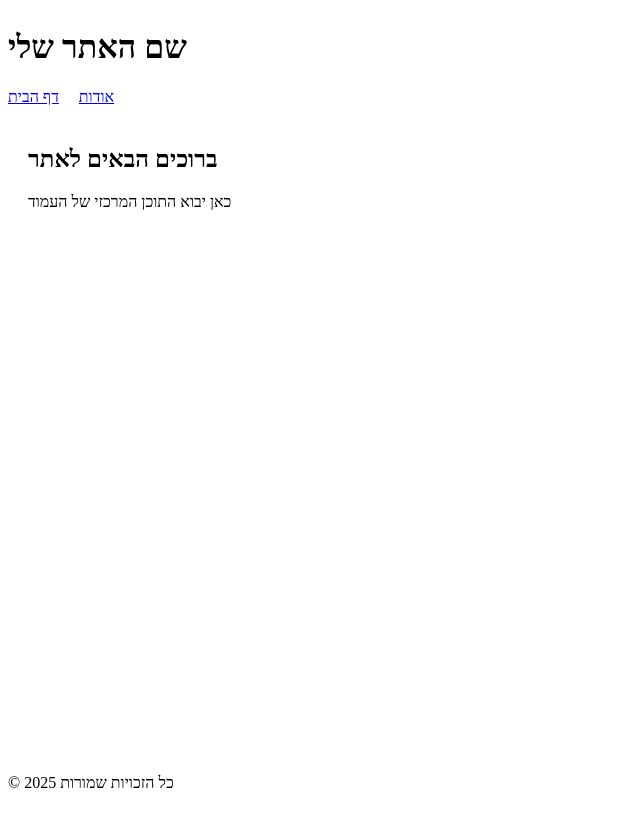
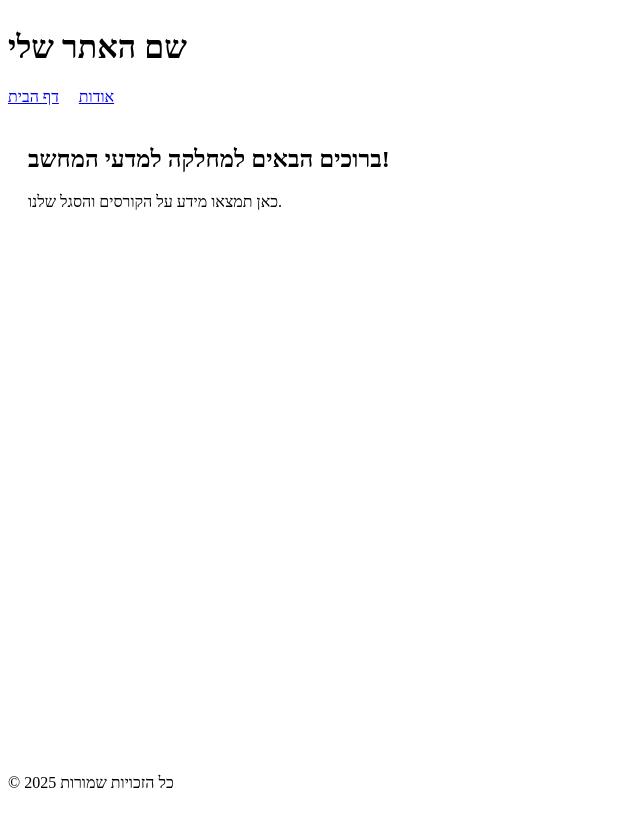
Before and after one commit to Yaara40/academic-department-website, a React (Vite) app: page / in a window 1280 px wide. Shown: the whole page, without its empty margins (0-640 px from the left). Built offline with nearby package versions, Linux system fonts and the light colour scheme.

Commit message:
Added WelcomeBox component - Yaara & Tamar

```diff
--- a/src/App.tsx
+++ b/src/App.tsx
@@ -1,5 +1,6 @@
 import Header from './components/Header';
 import Footer from './components/Footer';
+import WelcomeBox from './components/WelcomeBox';
 
 const App = () => {
   return (
@@ -10,8 +11,7 @@ const App = () => {
     }}>
       <Header />
       <main style={{ flex: 1, padding: '20px' }}>
-        <h2>ברוכים הבאים לאתר</h2>
-        <p>כאן יבוא התוכן המרכזי של העמוד</p>
+        <WelcomeBox />
       </main>
       <Footer />
     </div>
--- /dev/null
+++ b/src/components/WelcomeBox.tsx
@@ -0,0 +1,10 @@
+const WelcomeBox = () => {
+  return (
+    <div>
+      <h2>ברוכים הבאים למחלקה למדעי המחשב!</h2>
+      <p>כאן תמצאו מידע על הקורסים והסגל שלנו.</p>
+    </div>
+  );
+};
+
+export default WelcomeBox;
```
Also changed, not shown: 1 other file (tests, documents, lock files or other folders).
